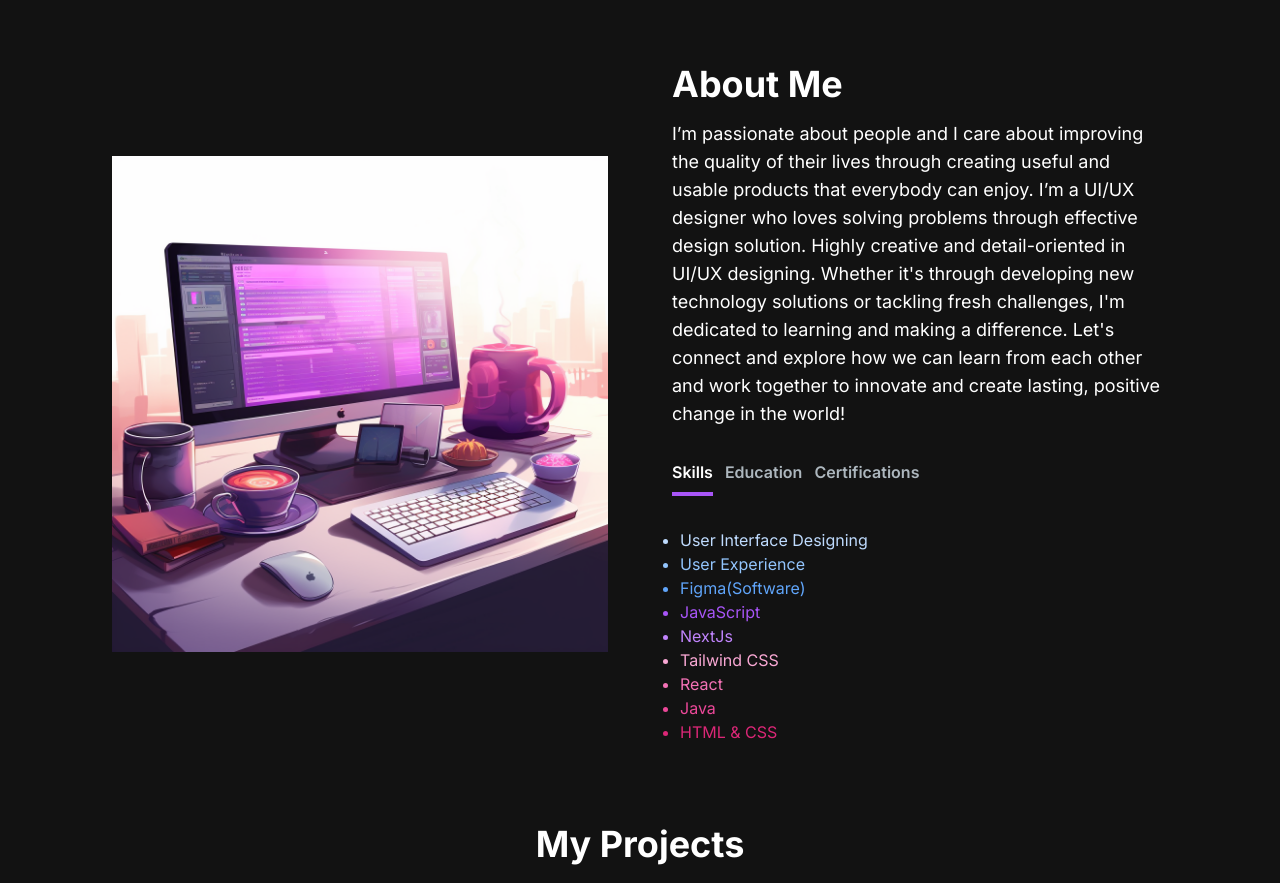
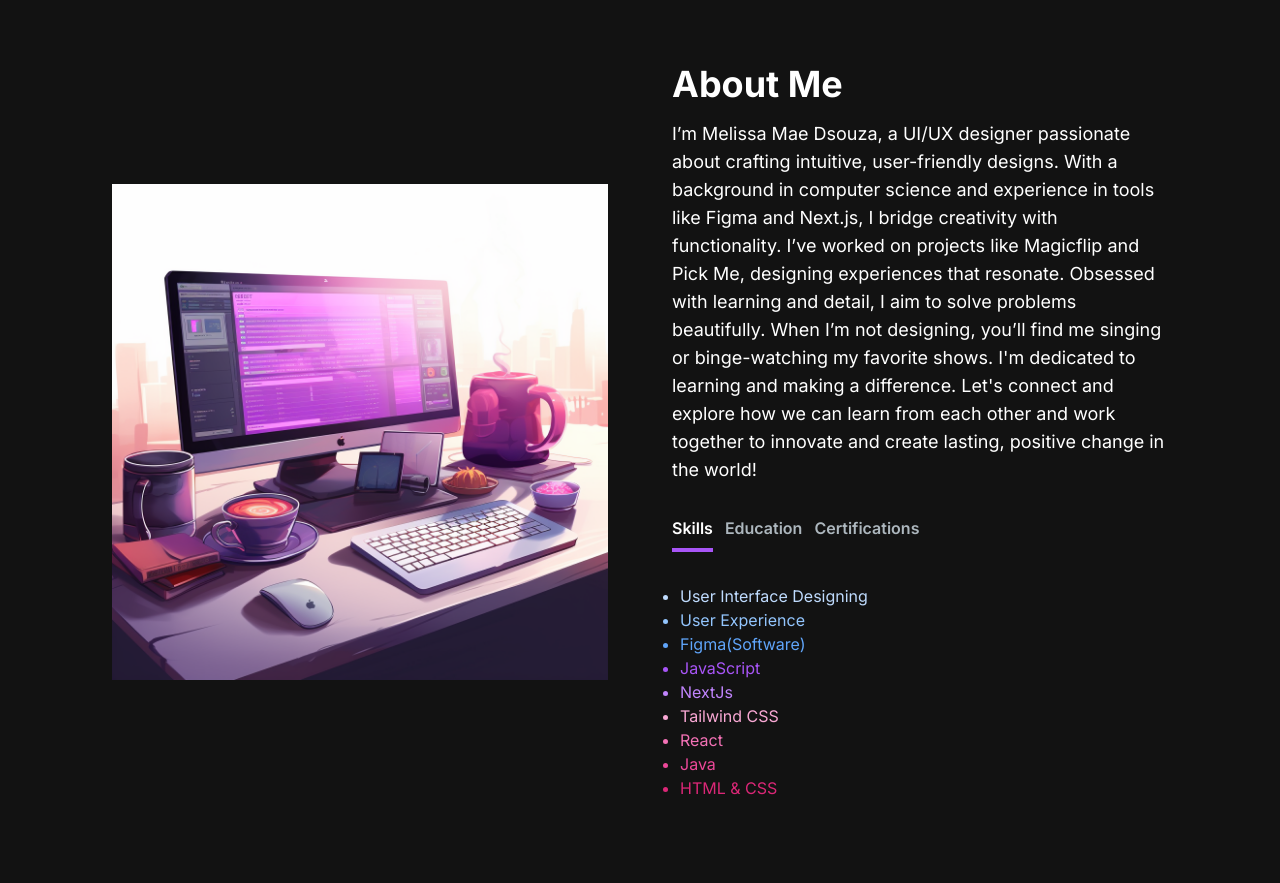
Before and after one commit to Melissamae-sudo/My-Portfolio, a Next.js app: page / in a window 1280 px wide. Shown: the part 800-1683 px from the top of the page. Built offline with nearby package versions, Linux system fonts and the light colour scheme.

Commit message:
Update AboutSection.jsx

```diff
--- a/src/app/components/AboutSection.jsx
+++ b/src/app/components/AboutSection.jsx
@@ -66,7 +66,7 @@ const AboutSection = () => {
         <div className="mt-4 md:mt-0 text-left flex flex-col h-full">
           <h2 className="text-4xl font-bold text-white mb-4">About Me</h2>
           <p className="text-base lg:text-lg">
-           I’m passionate about people and I care about improving the quality of their lives through creating useful and usable products that everybody can enjoy. I’m a UI/UX designer who loves solving problems through effective design solution. Highly creative and detail-oriented in UI/UX designing.  Whether it's through developing new technology solutions or tackling fresh challenges, I'm dedicated to learning and making a difference. Let's connect and explore how we can learn from each other and work together to innovate and create lasting, positive change in the world!</p>
+          I’m Melissa Mae Dsouza, a UI/UX designer passionate about crafting intuitive, user-friendly designs. With a background in computer science and experience in tools like Figma and Next.js, I bridge creativity with functionality. I’ve worked on projects like Magicflip and Pick Me, designing experiences that resonate. Obsessed with learning and detail, I aim to solve problems beautifully. When I’m not designing, you’ll find me singing or binge-watching my favorite shows. I'm dedicated to learning and making a difference. Let's connect and explore how we can learn from each other and work together to innovate and create lasting, positive change in the world!</p>
           <div className="flex flex-row justify-start mt-8">
             <TabButton
               selectTab={() => handleTabChange("skills")}
```
